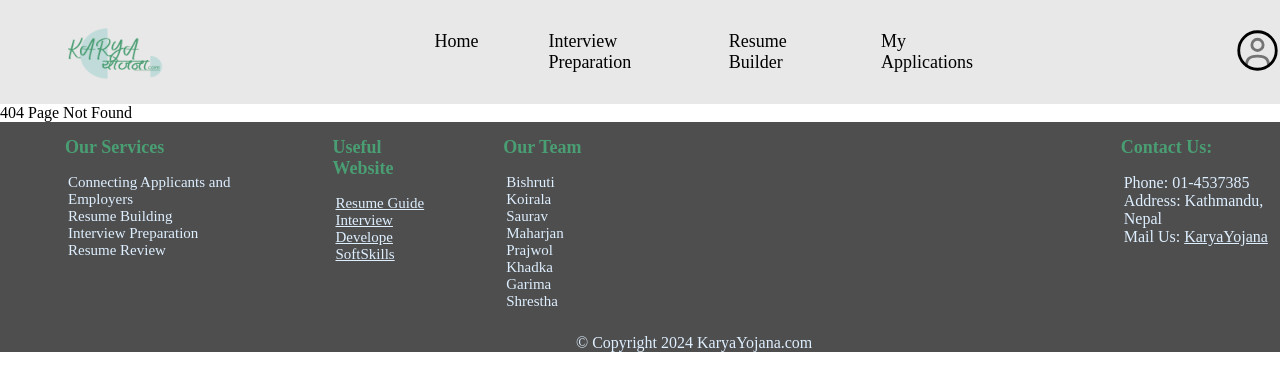
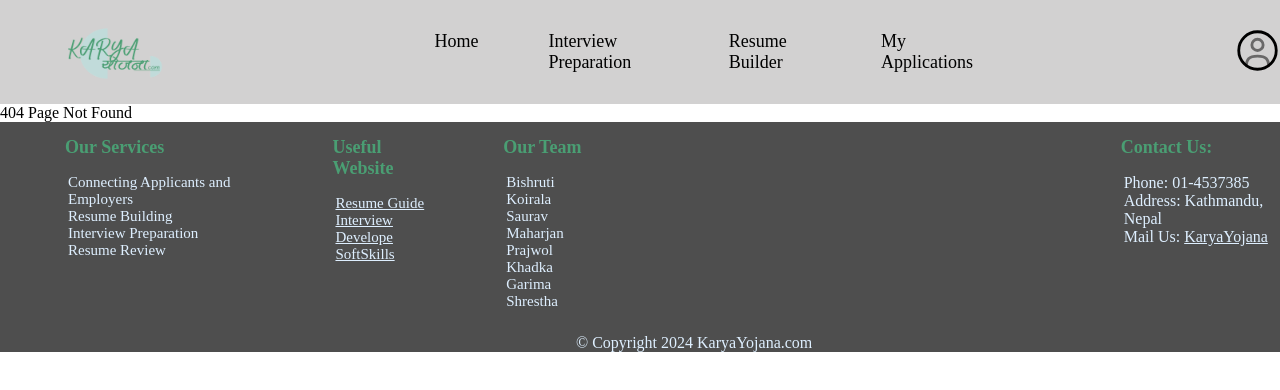
Before and after one commit to b-shhhh/KaryaYojana, a React (Vite) app in the folder karya-yojana/: page /features in a window 1280 px wide. Shown: the top 390 px of the page. Built offline with nearby package versions, Linux system fonts and the light colour scheme.

Commit message:
Header color change slightly

```diff
--- a/karya-yojana/src/css/mainHeader.css
+++ b/karya-yojana/src/css/mainHeader.css
@@ -6,7 +6,7 @@ html,body{
     display:flex;
     height: 20%;
     align-items: center;
-    background-color: rgb(232, 232, 232);
+    background-color: rgb(210, 209, 209);
     width: 100%;
 }
 .header-main .main-logo{
```
